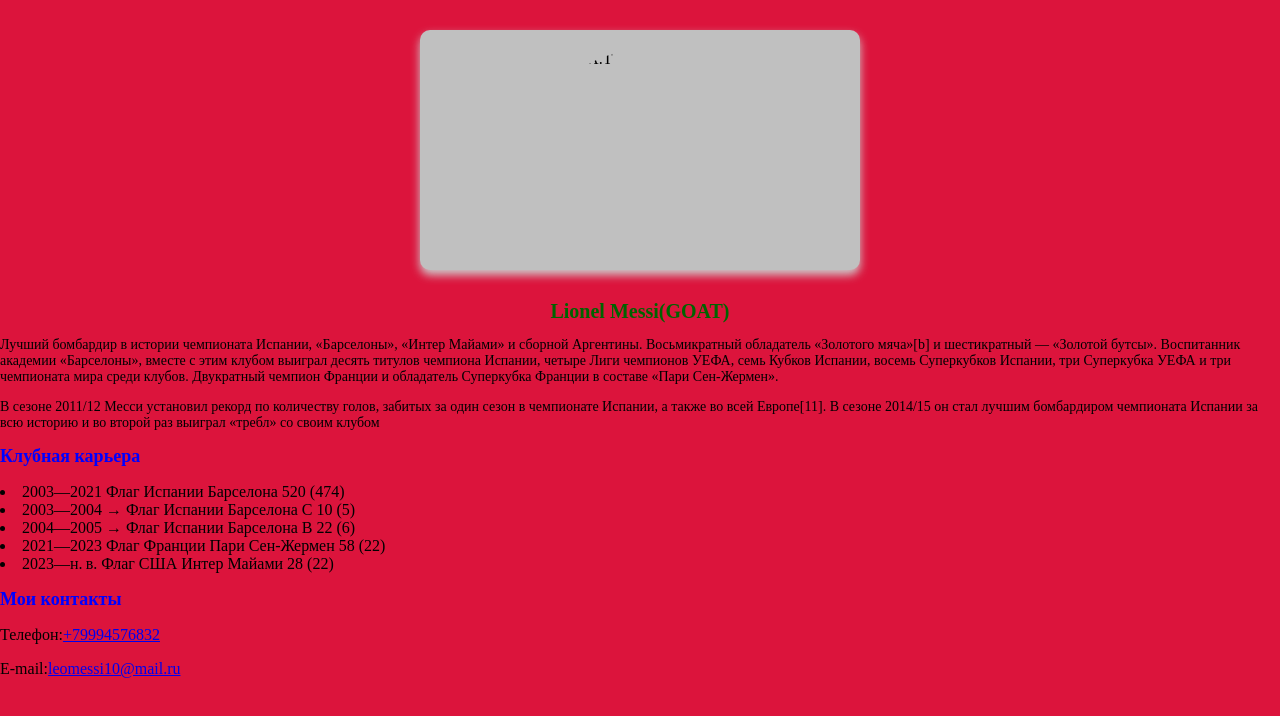
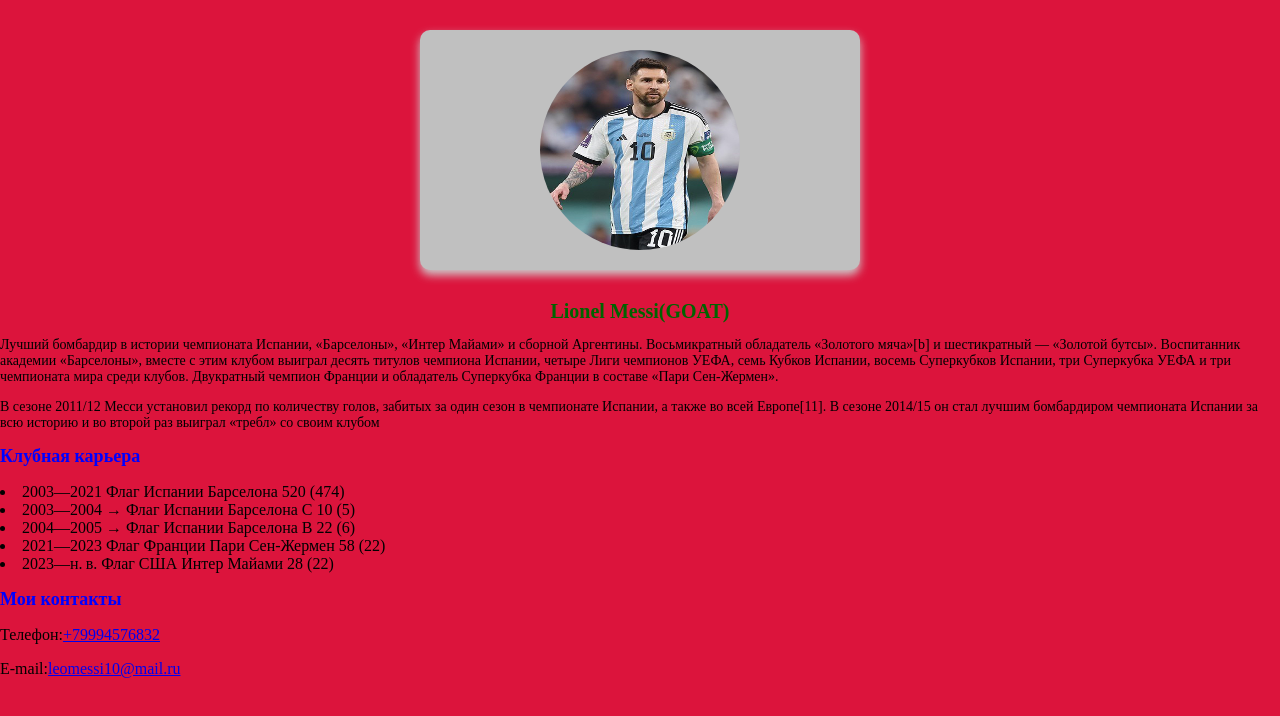
Before and after one commit to zxcmweyz/zxcmweyz.github.io, a plain HTML site: page index.html in a window 1280 px wide. Drawn offline with Linux system fonts and the light colour scheme.

Commit message:
Update index.html

```diff
--- a/index.html
+++ b/index.html
@@ -7,7 +7,7 @@
 </head>
 <body>
    <div class="a1">
-        <img class="a2" src="img/Lionel-Messi-Argentina-2022-FIFA-World-Cup_(cropped).jpg"alt="G.O.A.T">
+        <img class="a2" src="Lionel-Messi-Argentina-2022-FIFA-World-Cup_(cropped).jpg"alt="G.O.A.T">
    </div>
    <h1 class="a3">Lionel Messi(GOAT)</h1>
    <div class="a4">
```
